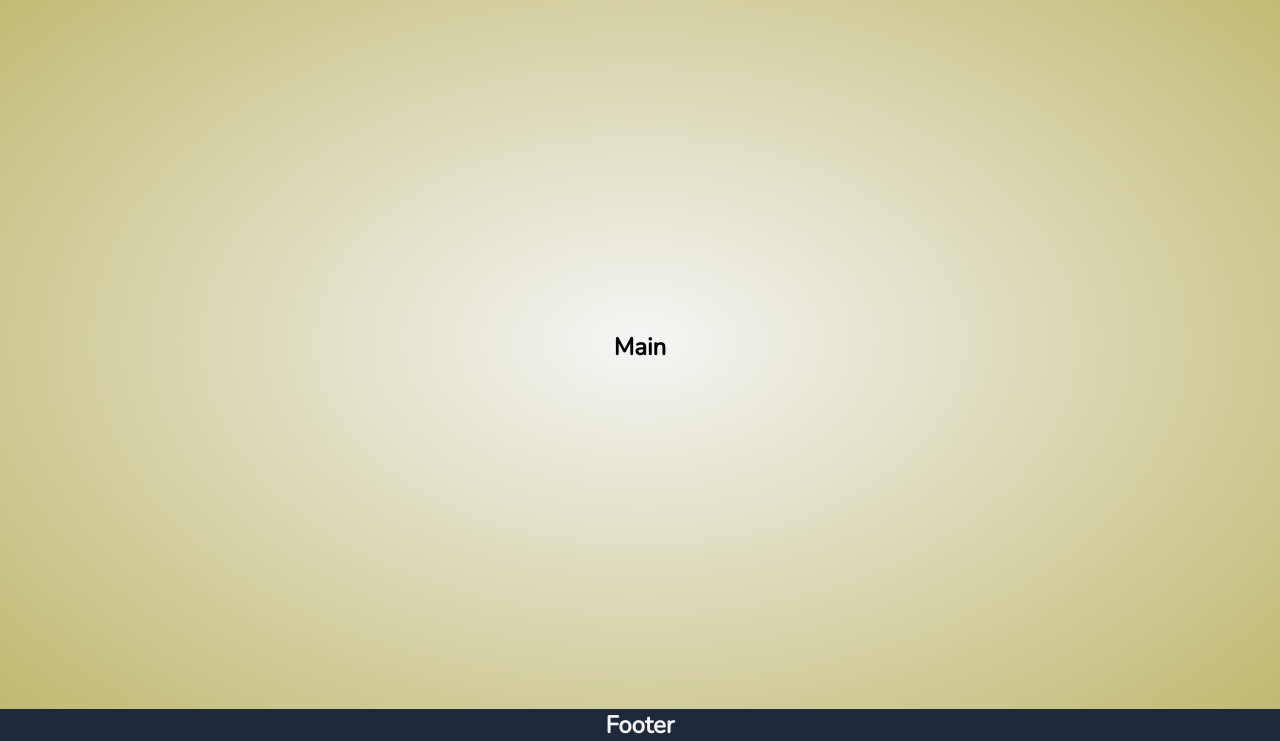
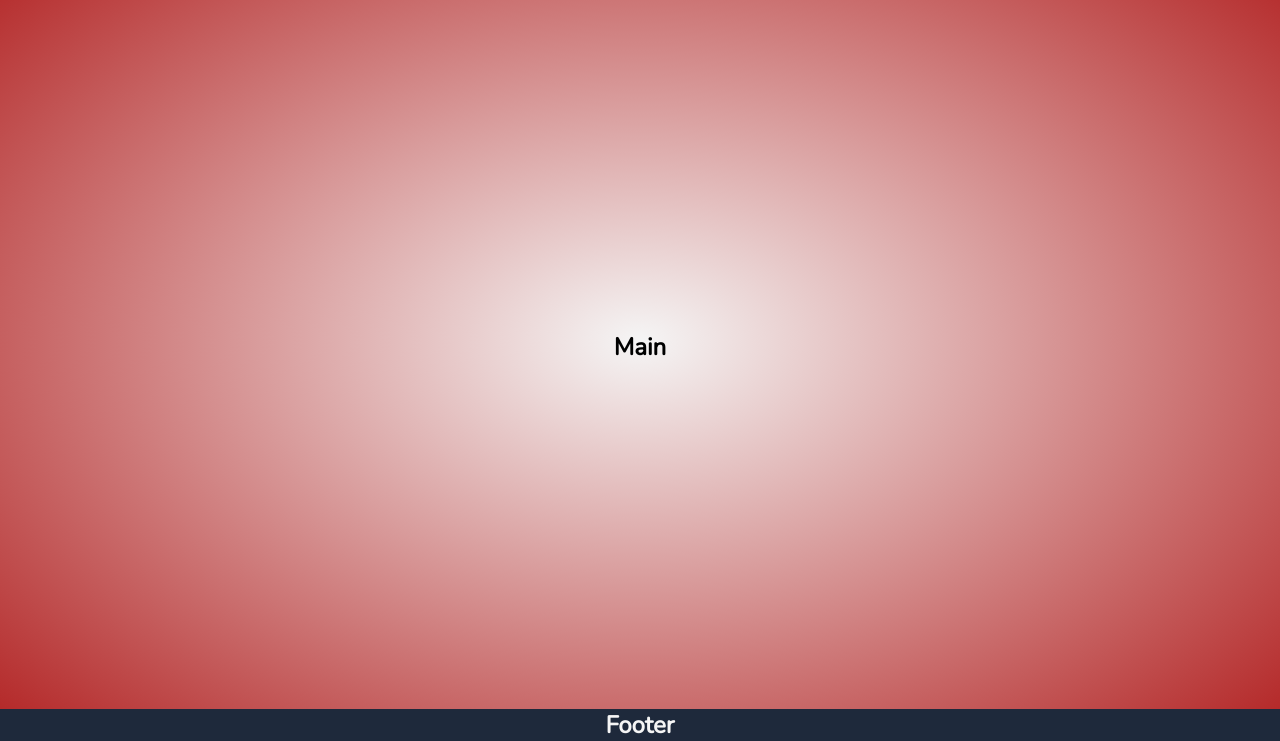
Before and after one commit to RohitSainiDev/css-practice, a plain HTML site: page 17-media-query/index.html in a window 1280 px wide. Shown: the part 59-800 px from the top of the page. Drawn offline with nearby package versions, Linux system fonts and the light colour scheme.

Commit message:
style(css): improve media query structure and color scheme
Refactor media query breakpoints for better consistency and update color values to be more semantic. Remove redundant text-align property and adjust layout properties for better centering.

```diff
--- a/17-media-query/css/style.css
+++ b/17-media-query/css/style.css
@@ -15,7 +15,6 @@ body {
   background-image: radial-gradient(whitesmoke, #475569);
   display: flex;
   flex-direction: column;
-  text-align: center;
 }
 
 header,
@@ -23,8 +22,9 @@ nav,
 main,
 footer {
   display: grid;
-  place-content: center;
   grid-template-columns: 100%;
+  align-content: center;
+  text-align: center;
 }
 
 header,
@@ -40,8 +40,9 @@ header {
 
 nav {
   background-color: whitesmoke;
-  color: black;
-  border-bottom: 2px solid black;
+  color: #000;
+  padding: 0.5rem;
+  border-bottom: 2px solid #000;
 }
 
 main {
@@ -52,11 +53,10 @@ footer {
   bottom: 0;
 }
 
-/* || SMALL */
+/* || SMALL  */
 @media screen and (min-width:576px) {
   body {
-    background-color: chartreuse;
-    background-image: radial-gradient(whitesmoke, chartreuse);
+    background-image: radial-gradient(whitesmoke, green);
   }
 
   nav {
@@ -64,36 +64,43 @@ footer {
   }
 }
 
-/* || MEDIUM */
-@media screen and (min-width:768px) {
+/* || SMALL  */
+@media screen and (min-width:576px) {
   body {
-    background-color: coral;
-    background-image: radial-gradient(whitesmoke, coral);
+    background-color: green;
+    background-image: radial-gradient(whitesmoke, green);
   }
 
-  /* Not required as already done in previous media-query
   nav {
     display: none;
-  } */
-}
-
-/* || LARGE */
-@media screen and (min-width:992px) {
-  body {
-    background-color: blueviolet;
-    background-image: radial-gradient(whitesmoke, blueviolet);
   }
 }
 
-/* || XL */
-@media screen and (min-width:1200px) {
+/* || MEDIUM  */
+@media screen and (min-width:768px) {
   body {
-    background-color: darkkhaki;
-    background-image: radial-gradient(whitesmoke, darkkhaki);
+    background-color: gold;
+    background-image: radial-gradient(whitesmoke, gold);
   }
 }
 
-/* || MOBILE DEVICE LANDSCAPE */
+/* || LARGE  */
+@media screen and (min-width:992px) {
+  body {
+    background-color: rebeccapurple;
+    background-image: radial-gradient(whitesmoke, rebeccapurple);
+  }
+}
+
+/* || XL  */
+@media screen and (min-width:1200px) {
+  body {
+    background-color: firebrick;
+    background-image: radial-gradient(whitesmoke, firebrick);
+  }
+}
+
+/* || SMALL  */
 @media screen and (max-height:425px) and (min-aspect-ratio:7/4) {
   body {
     background-color: dodgerblue;
```
